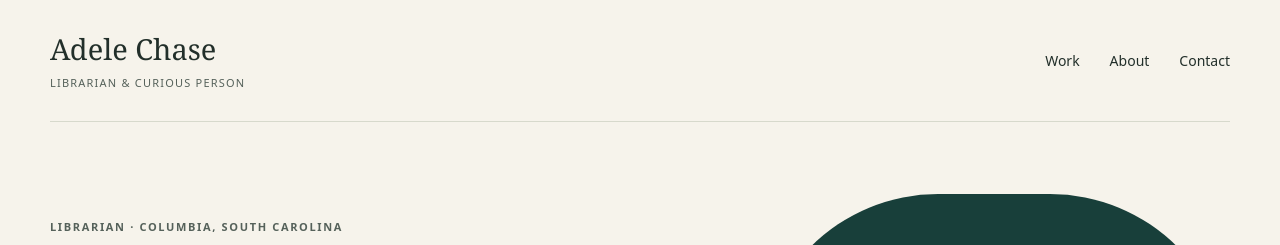
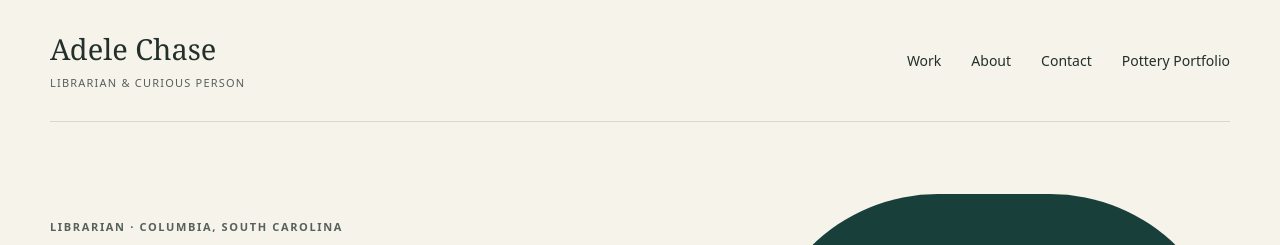
Before and after one commit to adelechase/adelechase.github.io, a Jekyll site: the page built from librarian/index.html, in a window 1280 px wide. Shown: the top 245 px of the page. Built offline with Jekyll 4.4.1, drawn with Linux system fonts in a browser that asks for light colours.

Commit message:
Add pottery portfolio link to librarian navigation

```diff
--- a/_data/navigation.yml
+++ b/_data/navigation.yml
@@ -4,3 +4,6 @@
   url: /librarian/about/
 - label: Contact
   url: /librarian/contact/
+- label: Pottery Portfolio
+  url: /pottery/
+  separated: true
```
